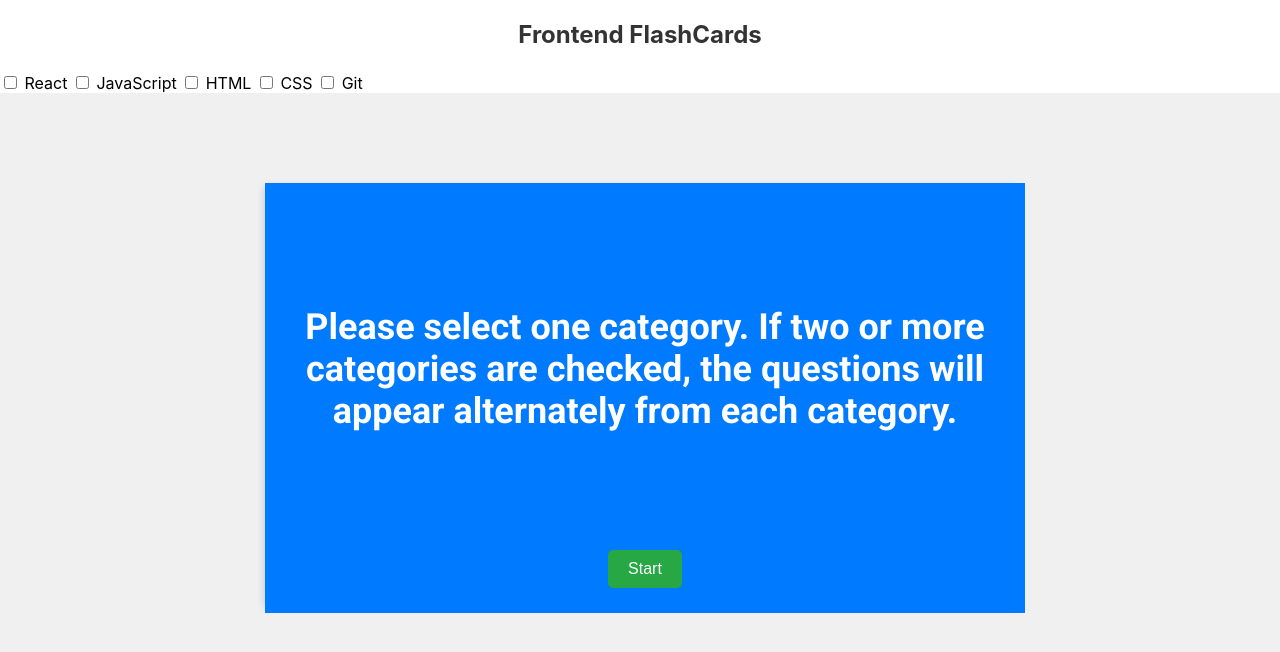
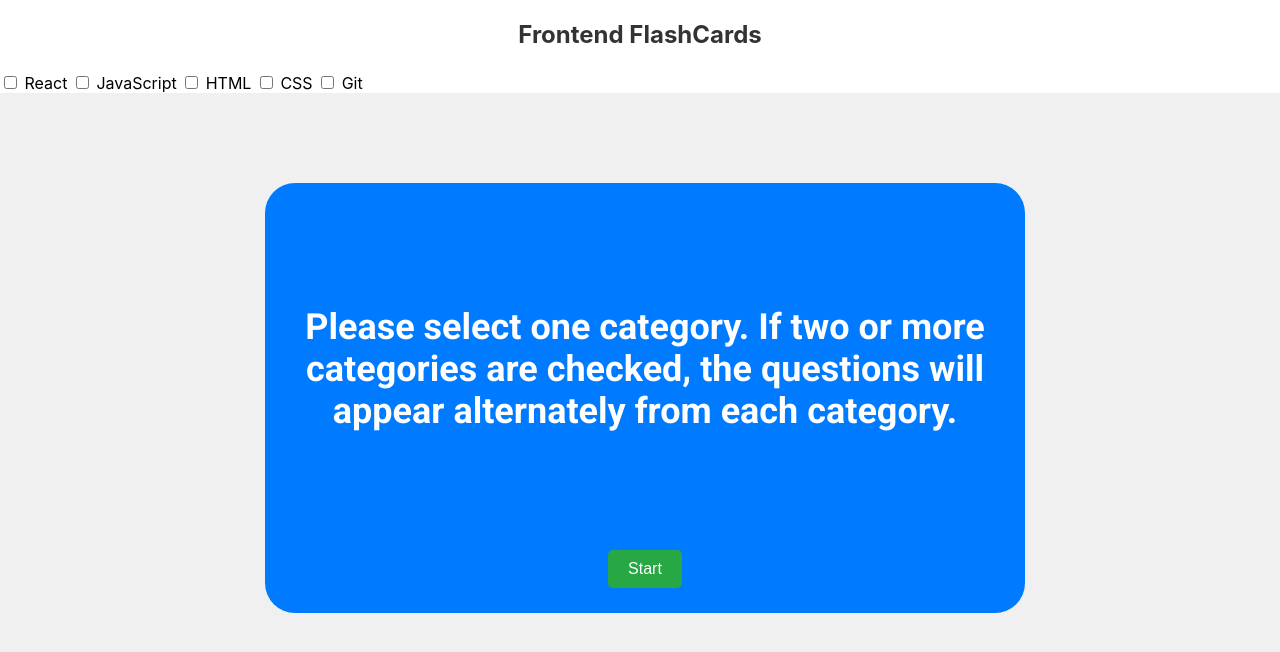
Before and after one commit to hectoraltamira1ai/tutor-app, a React (Create React App) app: page / in a window 1280 px wide. Shown: the top 652 px of the page. Built offline with nearby package versions, Linux system fonts and the light colour scheme.

Commit message:
added styling

```diff
--- a/src/App.css
+++ b/src/App.css
@@ -8,6 +8,7 @@
   background-color: #f0f0f0;
   overflow-y: auto; /* Enable vertical scrolling */
   overflow-x: hidden; /* Prevent horizontal scrolling */
+
 }
 
 .App-header {
@@ -49,7 +50,6 @@
   width: 750px; /* Fixed size for larger screens */
   height: 420px; /* Fixed size for larger screens */
   perspective: 1000px;
-  box-shadow: 0 4px 8px rgba(0, 0, 0, 0.2); /* Add shadow to the cards */
   margin: 10px; /* Add margin for spacing */
   font-family: 'Roboto', sans-serif; /* Add Roboto font-family */
   font-weight: 400; /* Set lower font-weight */
@@ -120,6 +120,8 @@
   color: white;
   font-family: 'Roboto', sans-serif; /* Add Roboto font-family */
   font-weight: 400; /* Set lower font-weight */
+  border-radius: 30px; /* Adjust the value as needed */
+  overflow: hidden; /* Ensure content doesn't overflow the rounded corners */
 }
 
 .card-front {
--- a/styles.css
+++ b/styles.css
@@ -5,19 +5,12 @@ body {
     height: 100vh;
     margin: 0;
     background-color: #f0f0f0;
-    font-family: 'Roboto', sans-serif; /* Add Roboto font-family */
-    font-weight: 400; /* Set lower font-weight */
-    overflow-x: hidden; /* Prevent horizontal scrolling */
 }
 
 .card {
-    width: 150px;
-    height: 300px;
+    width: 300px;
+    height: 200px;
     perspective: 1000px;
-    box-shadow: 0 4px 8px rgba(0, 0, 0, 0.2); /* Add shadow to the cards */
-    font-family: 'Roboto', sans-serif; /* Add Roboto font-family */
-    font-weight: 400; /* Set lower font-weight */
-    margin: 0 auto; /* Center the card horizontally */
 }
 
 .card-inner {
@@ -42,8 +35,6 @@ body {
     align-items: center;
     font-size: 24px;
     color: white;
-    font-family: 'Roboto', sans-serif; /* Add Roboto font-family */
-    font-weight: 400; /* Set lower font-weight */
 }
 
 .card-front {
```
